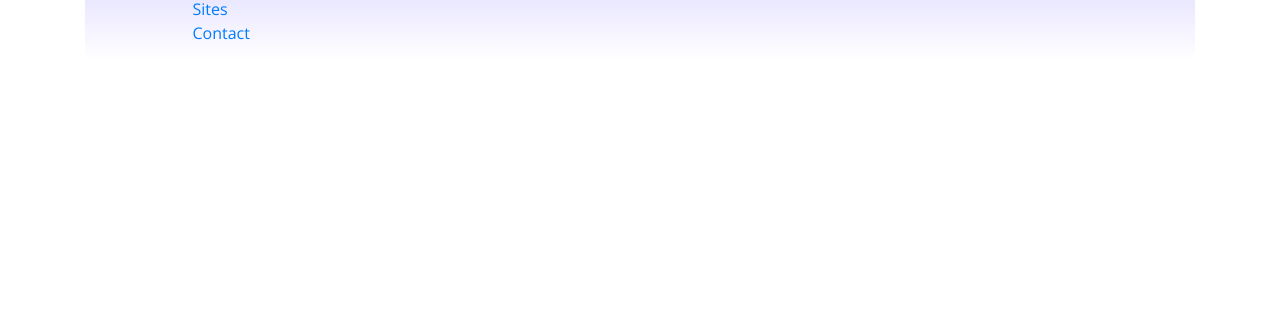
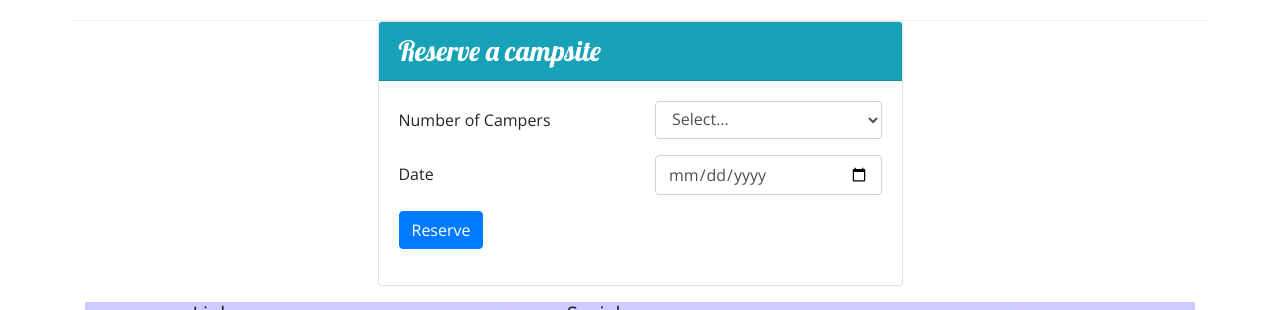
Before and after one commit to thle01/nucampsite, a website: page index.html in a window 1280 px wide. Shown: the part 1333-1643 px from the top of the page. Before the commit the page ends 1394 px from the top, so only its background shows below. Drawn offline with nearby package versions, Linux system fonts and the light colour scheme.

Commit message:
add 11232019

```diff
--- a/index.html
+++ b/index.html
@@ -29,6 +29,9 @@
                     <div class="col">
                         <h1> Nucamp </h1>
                         <h2> A better way to camp</h2>
+                    </div>
+                    <div class="col-md-4 col-xl-2">
+                            <a href="#reserveForm" class="btn btn-info" role="button">Reserve Campsite</a>
                     </div>
                 </div>
             </div>
@@ -74,8 +77,13 @@
                     <h2>Featured Campsites</h2>
                 </div>
                 <div class="col">
+                    <div class="media">
+                        <div class="media-body align-self-center">
                             <h3>React Lake Campground</h3>
                             <p class="d-none d-sm-block">Nestled in the foothills of the Chrome Mountains, this campground on the shores of the pristine React Lake is a favorite for fly fishers.</p>
+                        </div>
+                        <img class="d-flex mr-3 img-thumbnail" src="img/react-lake-thumb.jpg" alt="React Lake" />
+                    </div>
                 </div>
             </div>
         </div>
@@ -91,6 +99,45 @@
                         <div class="media-body align-self-center">
                             <h3>Bootstrap Outfitters</h3>
                             <p class="d-none d-sm-block">Bootstrap Outfitters supplies you with gear you need at prices you can't beat.</p>
+                        </div>
+                    </div>
+                </div>
+        </div>
+
+        <div class="container">
+            <div class="row">
+                <div class="col-sm-6 mx-auto">
+                    <div class="card mb-3">
+                        <h3 class="card-header bg-info text-white">Reserve a campsite</h3>
+                        <div class="card-body">
+                                <form id="reserveForm">
+                                    <div class="form-group row">
+                                        <label for="numCampers" class="col-sm-6 col-form-label">Number of Campers</label>
+                                        <div class="col-sm-6">
+                                            <select class="form-control" id="numCampers">
+                                                <option>Select...</option>
+                                                <option>1</option>
+                                                <option>2</option>
+                                                <option>3</option>
+                                                <option>4</option>
+                                                <option>5</option>
+                                                <option>6</option>
+                                            </select>
+                                        </div>
+                                    </div>
+                                    <div class="form-group row">
+                                        <label for="date" class="col-sm-6 col-form-label">Date</label>
+                                        <div class="col-sm-6">
+                                            <input class="form-control" type="date" value="mm/dd/yy" id="date">
+                                        </div>
+                                    </div>
+                                    <div class="form-group row">
+                                        <div class="col-sm-6">
+                                            <button type="submit" class="btn btn-primary">Reserve</button>
+                                        </div>
+                                    </div>
+                                </form>
+                        </div>
                     </div>
                 </div>
             </div>
```
Also changed, not shown: 1 other file. Lines whose indentation alone changed are shown as unchanged.
